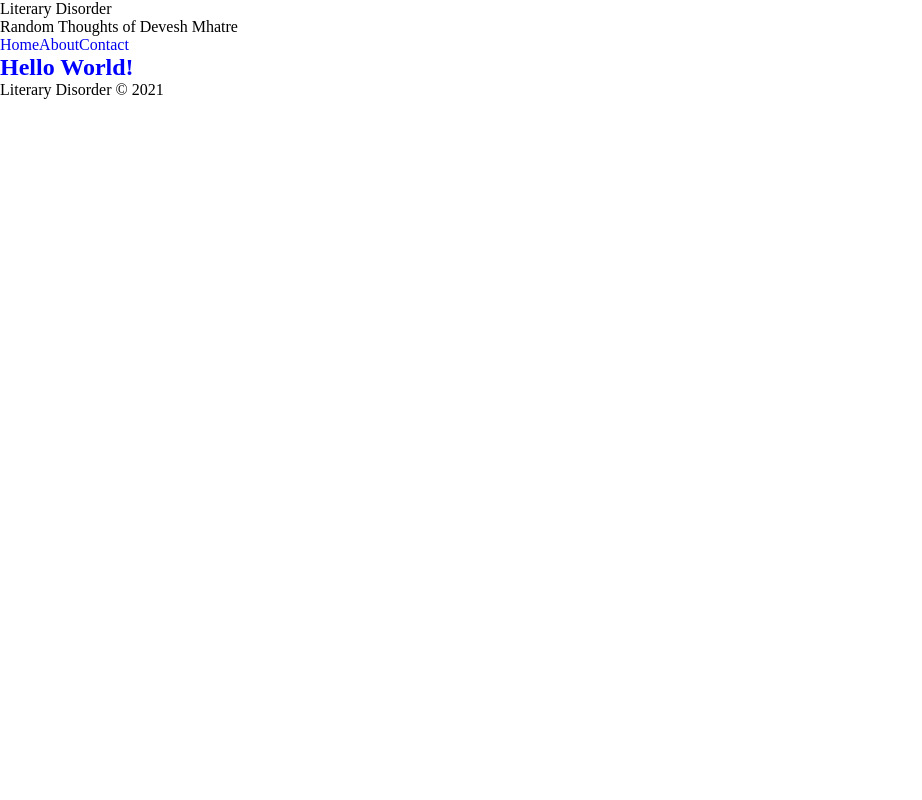
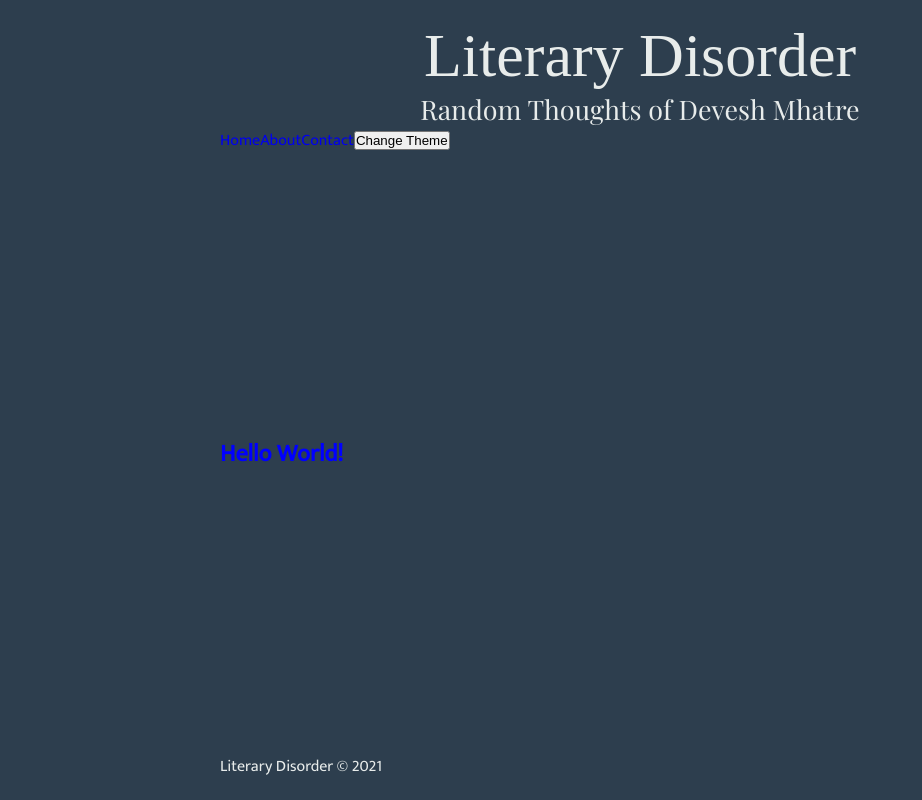
Before and after one commit to DeveshMhatre/literary-disorder, a Gatsby site: page / in a window 1280 px wide. Shown: the whole page, without its empty margins (0-922 px from the left). Built offline with nearby package versions, Linux system fonts and the light colour scheme; Gatsby itself is replaced by a stand-in of ours; a web font is replaced by a local one.

Commit message:
Add fonts for logo, headings, and body
- Add dark and light colorschemes
- Add trigger to switch colorschemes

```diff
--- a/src/components/header.js
+++ b/src/components/header.js
@@ -1,7 +1,8 @@
 import React from 'react'
+import PropTypes from 'prop-types'
 import { Link } from 'gatsby'
 
-const Header = () => {
+const Header = ({ handleThemeChange }) => {
   return (
     <header className="header">
       <div className="header__headings">
@@ -20,9 +21,16 @@ const Header = () => {
         <Link className="header__links--link" to="/contact">
           Contact
         </Link>
+        <button className="header__links--theme" onClick={handleThemeChange}>
+          Change Theme
+        </button>
       </div>
     </header>
   )
 }
 
+Header.propTypes = {
+  handleThemeChange: PropTypes.func.isRequired,
+}
+
 export default Header
--- a/src/components/layout.js
+++ b/src/components/layout.js
@@ -1,13 +1,19 @@
-import React from 'react'
+import React, { useState } from 'react'
 import PropTypes from 'prop-types'
 
 import Header from './header'
 import Footer from './footer'
 
 const Layout = ({ children }) => {
+  const [theme, setTheme] = useState('dark')
+
+  const handleThemeChange = () => {
+    theme === 'light' ? setTheme('dark') : setTheme('light')
+  }
+
   return (
-    <main className="layout">
-      <Header />
+    <main className={`layout ${theme}`}>
+      <Header handleThemeChange={handleThemeChange} />
       {children}
       <Footer />
     </main>
--- a/src/styles/base/_typography.scss
+++ b/src/styles/base/_typography.scss
@@ -0,0 +1,3 @@
+$logo-font: 'Yesteryear', cursive;
+$heading-font: 'Playfair Display', serif;
+$body-font: 'Mukta', sans-serif;
--- a/src/styles/components/_header.scss
+++ b/src/styles/components/_header.scss
@@ -0,0 +1,16 @@
+.header {
+  &__headings {
+    &--logo {
+      font-family: $logo-font;
+      font-size: clamp(4.8rem, 5.5vw, 6.2rem);
+
+      text-align: center;
+    }
+    &--subtitle {
+      font-family: $heading-font;
+      font-size: clamp(1.4rem, 2.1vw, 2.8rem);
+
+      text-align: center;
+    }
+  }
+}
--- a/src/styles/index.scss
+++ b/src/styles/index.scss
@@ -1,3 +1,5 @@
+@import url('https://fonts.googleapis.com/css2?family=Mukta&family=Playfair+Display&family=Yesteryear&display=swap');
+
 @import 'base/reset';
 @import 'base/typography';
 @import 'themes/theme';
--- a/src/styles/layout/_layout.scss
+++ b/src/styles/layout/_layout.scss
@@ -0,0 +1,15 @@
+.layout {
+  min-height: 100vh;
+
+  padding: 2rem 22rem;
+
+  display: flex;
+  flex-direction: column;
+  justify-content: space-between;
+
+  background-color: var(--pri-color);
+  color: var(--sec-color);
+
+  font-family: $body-font;
+  font-size: 1.6rem;
+}
--- a/src/styles/themes/_theme.scss
+++ b/src/styles/themes/_theme.scss
@@ -0,0 +1,9 @@
+.light {
+  --pri-color: #e8eceb;
+  --sec-color: #2d3e4e;
+}
+
+.dark {
+  --pri-color: #2d3e4e;
+  --sec-color: #e8eceb;
+}
```
